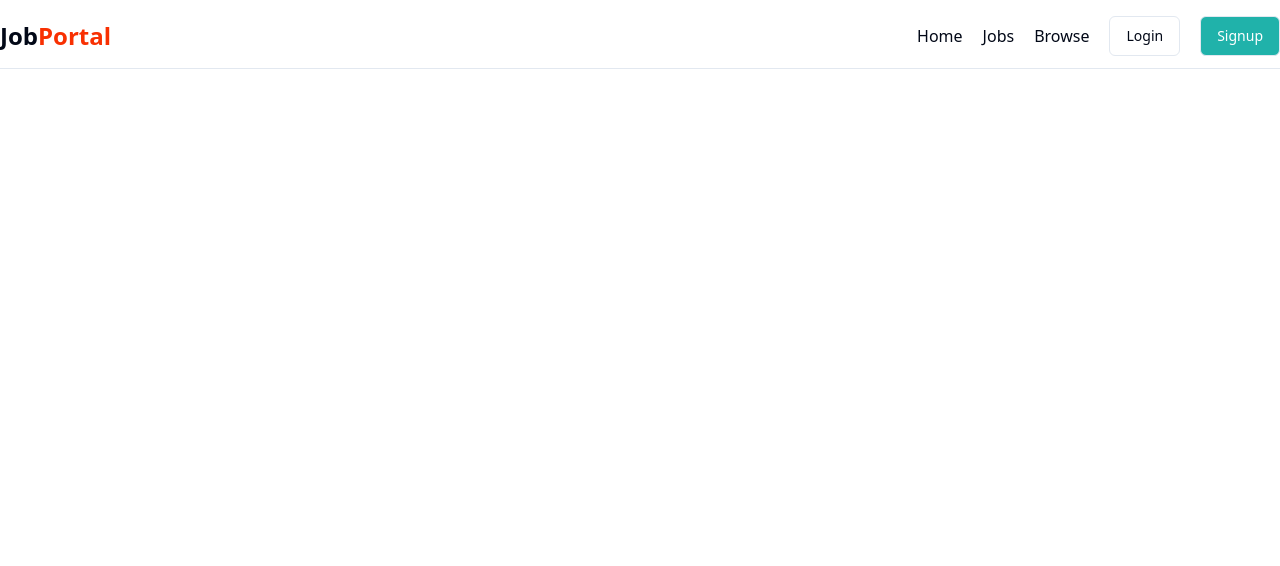
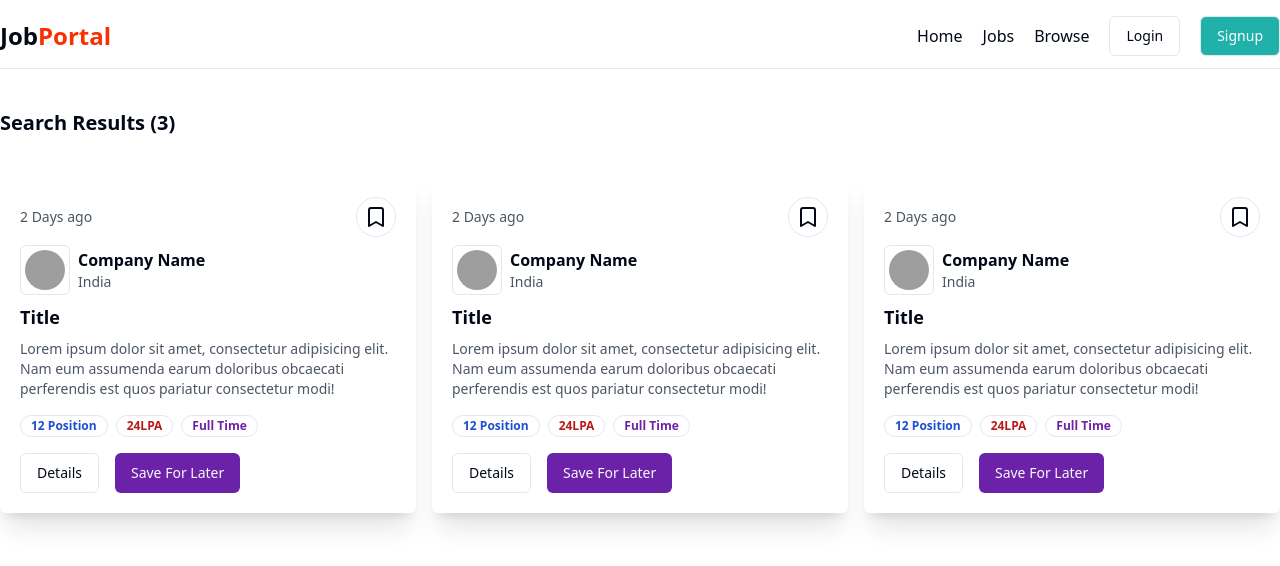
Before and after one commit to DhruvPatel2509/Job_portal, a React (Vite) app in the folder Frontend/: page /browser in a window 1280 px wide. Shown: the top 566 px of the page. Built offline with nearby package versions, Linux system fonts and the light colour scheme; grey boxes are pictures that could not be loaded.

Commit message:
Browse page done

```diff
--- a/Frontend/src/components/Browser.jsx
+++ b/Frontend/src/components/Browser.jsx
@@ -1,9 +1,24 @@
 import React from "react";
+import Jobcard from "../components/Jobcard";
 
 function Browser() {
-  return <>
-
-  </>;
+  const randomJobs = [1, 1, 1];
+  return (
+    <>
+      <div className="max-w-7xl mx-auto my-10">
+        <h1 className="font-bold text-xl my-10">
+          Search Results ({randomJobs.length})
+        </h1>
+        <div className="grid grid-cols-3 gap-4 ">
+          {randomJobs.map((item, index) => (
+            <div>
+              <Jobcard />
+            </div>
+          ))}
+        </div>
+      </div>
+    </>
+  );
 }
 
 export default Browser;
```
